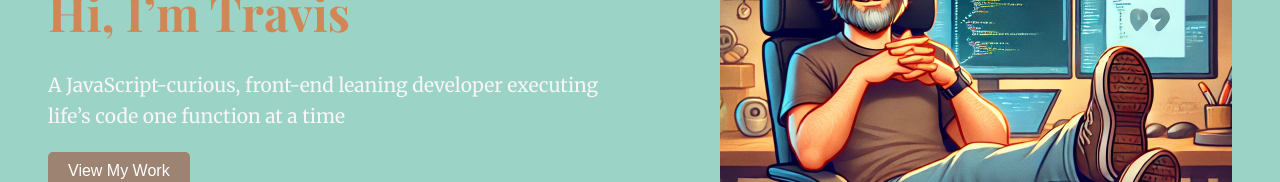
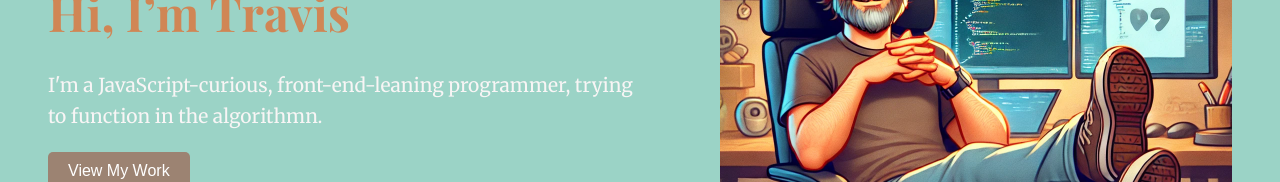
Before and after one commit to TravisSwift/react-portfolio-project, a React (Vite) app: page / in a window 1280 px wide. Shown: the part 410-592 px from the top of the page. Built offline with nearby package versions, Linux system fonts and the light colour scheme.

Commit message:
spelling

```diff
--- a/src/Hero.jsx
+++ b/src/Hero.jsx
@@ -7,7 +7,7 @@ export default function Hero() {
 <section id="home" className="hero">
   <div className="hero-content">
     <h1>Hi, I’m Travis</h1>
-    <p>A JavaScript-curious, front-end leaning developer executing life’s code one function at a time</p>
+    <p>I'm a JavaScript-curious, front-end-leaning programmer, trying to function in the algorithmn. </p>
     <a href="#projects">
       <button className="cta-button">View My Work</button>
     </a>
```
